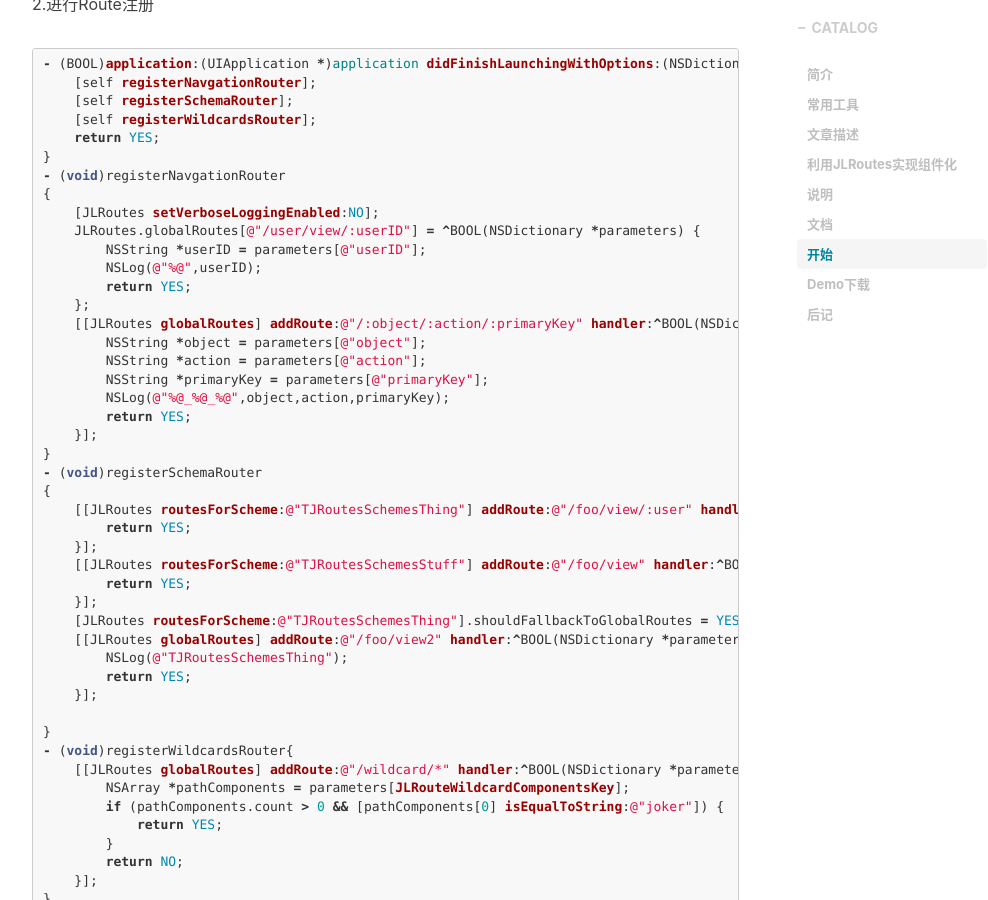
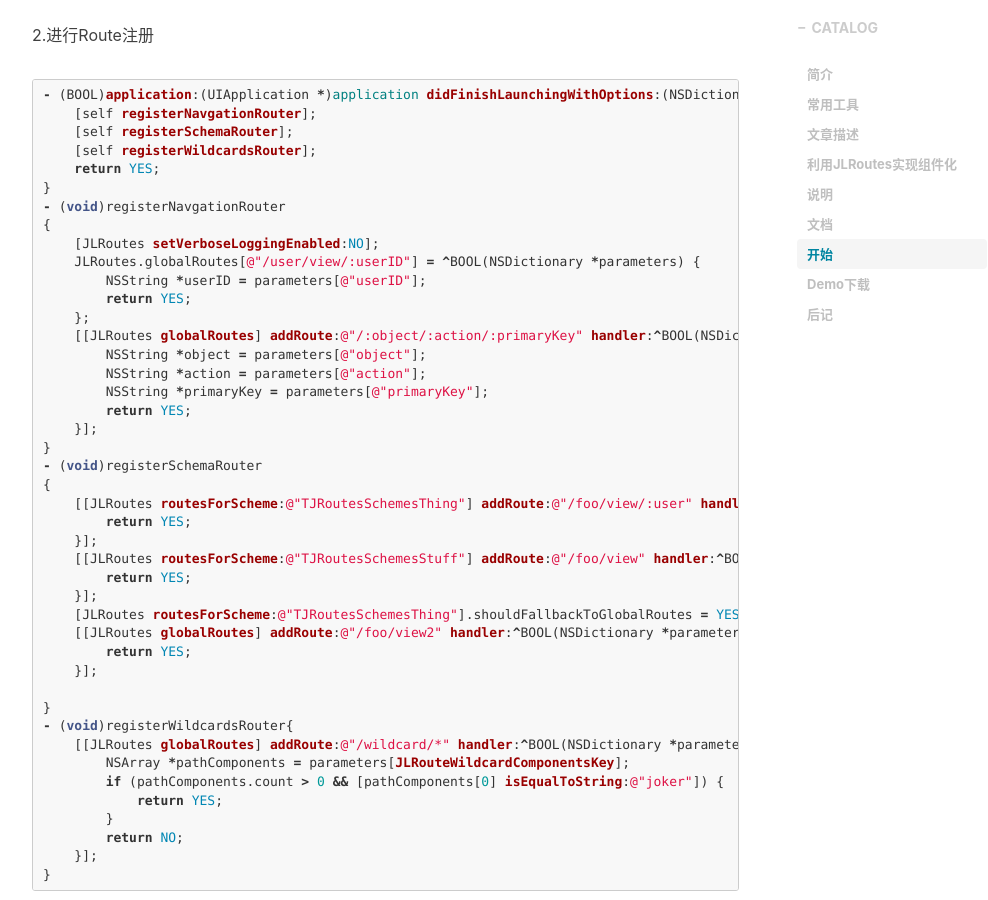
Before and after one commit to wangpt/wangpt.github.io, a Jekyll site: the page built from _posts/2018-08-30-routes-mark.markdown, in a window 1280 px wide and 900 px high, scrolled down 2209 px. Shown: the whole window, without its empty margins (233-1221 px from the left). Built offline with Jekyll 4.4.1, drawn with Linux system fonts in a browser that asks for light colours; nearby versions of some CDN libraries; comment, search, counter and statistics services are not loaded.

Commit message:
Fix Route

```diff
--- a/_posts/2018-08-30-routes-mark.markdown
+++ b/_posts/2018-08-30-routes-mark.markdown
@@ -44,6 +44,7 @@ tags:
 [官方API](http://cocoadocs.org/docsets/JLRoutes/2.0.5/)
 ### 开始
 [在Info.plist中配置您的URL schemes](https://developer.apple.com/library/archive/documentation/iPhone/Conceptual/iPhoneOSProgrammingGuide/Inter-AppCommunication/Inter-AppCommunication.html#//apple_ref/doc/uid/TP40007072-CH6-SW2)
+
 ---
 
 1.进行url拦截
@@ -79,14 +80,12 @@ tags:
     [JLRoutes setVerboseLoggingEnabled:NO];
     JLRoutes.globalRoutes[@"/user/view/:userID"] = ^BOOL(NSDictionary *parameters) {
         NSString *userID = parameters[@"userID"];
-        NSLog(@"%@",userID);
         return YES;
     };
     [[JLRoutes globalRoutes] addRoute:@"/:object/:action/:primaryKey" handler:^BOOL(NSDictionary *parameters) {
         NSString *object = parameters[@"object"];
         NSString *action = parameters[@"action"];
         NSString *primaryKey = parameters[@"primaryKey"];
-        NSLog(@"%@_%@_%@",object,action,primaryKey);
         return YES;
     }];
 }
@@ -100,7 +99,6 @@ tags:
     }];
     [JLRoutes routesForScheme:@"TJRoutesSchemesThing"].shouldFallbackToGlobalRoutes = YES;
     [[JLRoutes globalRoutes] addRoute:@"/foo/view2" handler:^BOOL(NSDictionary *parameters) {
-        NSLog(@"TJRoutesSchemesThing");
         return YES;
     }];
 
```
